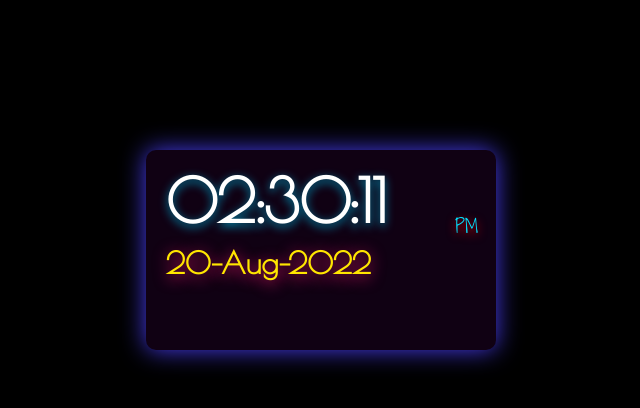
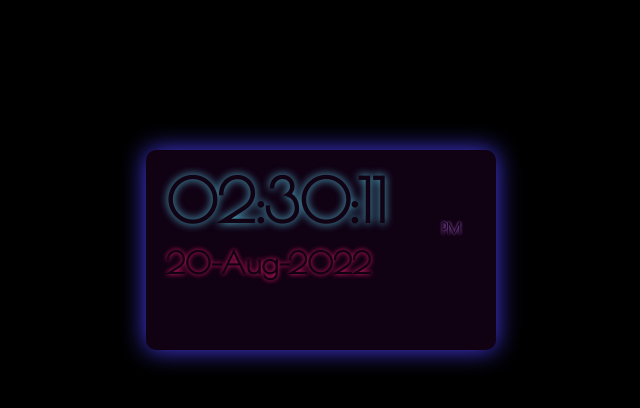
Before and after one commit to sahmedroni/JSprojects-clock, a plain HTML site: page index.html in a window 1280 px wide. Shown: the whole page, without its empty margins (319-959 px from the left). Drawn offline with nearby package versions, Linux system fonts and the light colour scheme.

Commit message:
modified:   style.css

```diff
--- a/style.css
+++ b/style.css
@@ -6,6 +6,7 @@ body {
     display: flex;
     flex-direction: column;
     flex-wrap: wrap;
+    user-select: none;
 }
 
 #main {
@@ -14,15 +15,8 @@ body {
     background-color: rgb(16, 1, 19);
     height: 25vh;
     width: 350px;
-    justify-content: center;
-    align-items: center;
-    display: flex;
-    flex-direction: row;
-    flex-wrap: wrap;
     border-radius: 10px;
     box-shadow: 0px 0px 25px rgb(72, 60, 243);
-
-
 }
 
 .main-clock {
@@ -30,7 +24,7 @@ body {
     left: 20px;
     position: absolute;
     margin-top: 15px;
-    color:rgb(255, 255, 255);
+    color:rgb(16, 1, 19);
     font-size: 60px;
     display: flex;
     flex-wrap: wrap;
@@ -38,8 +32,7 @@ body {
 
 }
 #clock {
-    text-shadow: 0px 3px 10px rgb(0, 148, 185);
-
+    text-shadow: 0px 0px 8px rgb(96, 214, 243);
 }
 
 .date {
@@ -47,21 +40,22 @@ body {
     left: 20px;
     position: absolute;
     margin-top: 95px;
-    color:rgb(255, 230, 0);
+    color:rgb(16, 1, 19);
     font-size: 30px;
     font-family: 'Poiret One', cursive;
-    text-shadow: 0px 3px 15px rgb(255, 30, 116);
+    text-shadow: 0px 0px 5px rgb(255, 30, 116);
 
 }
 
 .sess {
     position: absolute;
     top: 0;
-    margin-top: 60px;
-    right: 5%;
-    color:rgb(0, 225, 255);
-    font-size: 20px;
-    font-family: 'Shadows Into Light', cursive;
-    text-shadow: 0 3px 10px rgb(248, 6, 6);
+    margin-top: 70px;
+    right: 10%;
+    color:rgb(16, 1, 19);
+    font-size: 15px;
+    font-weight: bold;
+    font-family: 'Poiret One', cursive;
+    text-shadow: 0 0 3px rgb(207, 124, 255);
 
 }
```
Also changed, not shown: script.js (+1 -13 lines).
